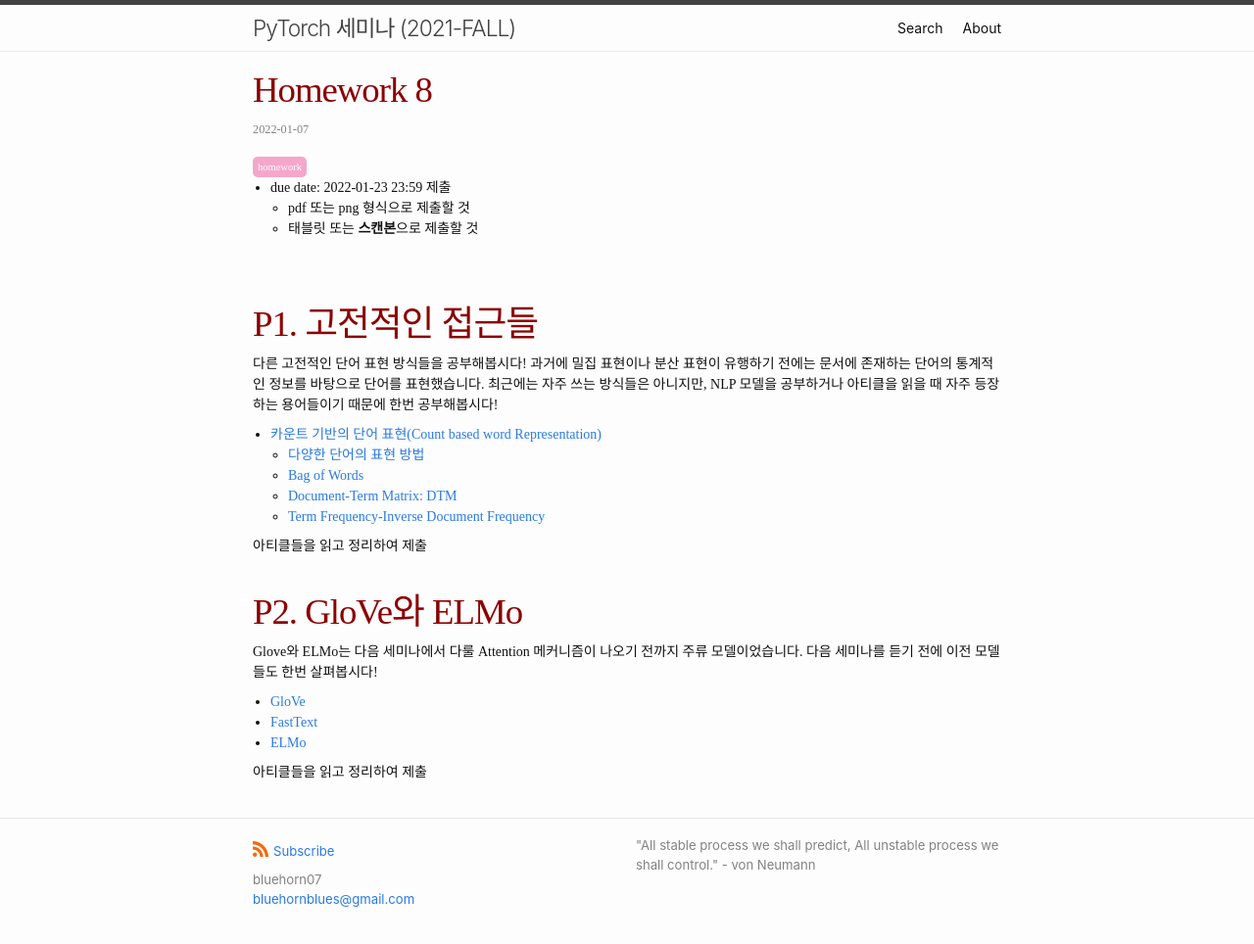
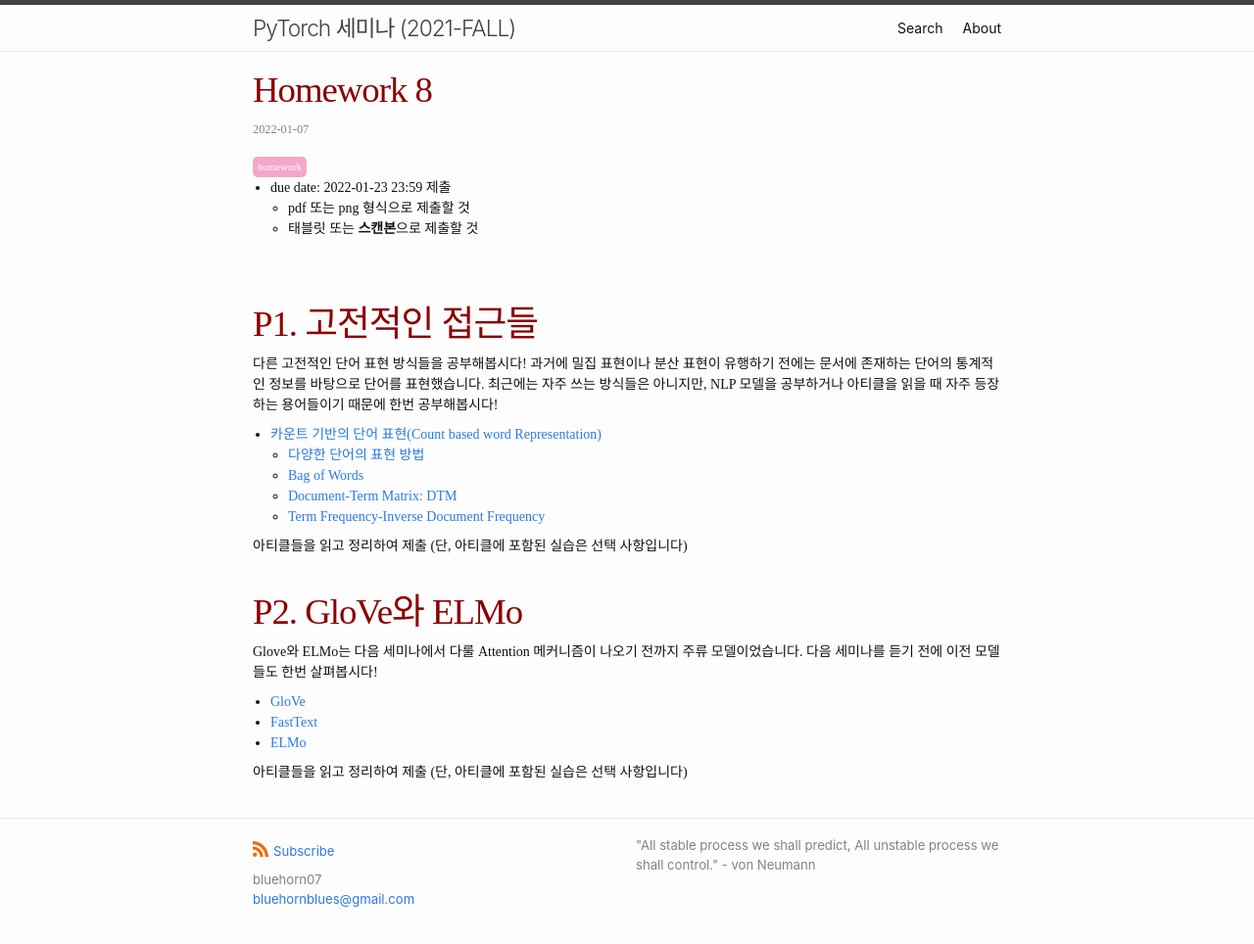
Before and after one commit to PoApper/pytorch-seminar, a Jekyll site: the page built from _posts/2022-01-07-homework-8.md, in a window 1280 px wide. Shown: the whole page at 98% size. Built offline with Jekyll 4.4.1, drawn with Linux system fonts in a browser that asks for light colours; nearby versions of some CDN libraries; some web fonts are replaced.

Commit message:
update hw8

```diff
--- a/_posts/2022-01-07-homework-8.md
+++ b/_posts/2022-01-07-homework-8.md
@@ -21,7 +21,7 @@ tags: ["homework"]
   - [Document-Term Matrix: DTM](https://wikidocs.net/24559)
   - [Term Frequency-Inverse Document Frequency](https://wikidocs.net/31698)
 
-아티클들을 읽고 정리하여 제출
+아티클들을 읽고 정리하여 제출 (단, 아티클에 포함된 실습은 선택 사항입니다)
 
 # P2. GloVe와 ELMo
 
@@ -31,4 +31,4 @@ Glove와 ELMo는 다음 세미나에서 다룰 Attention 메커니즘이 나오
 - [FastText](https://wikidocs.net/22883)
 - [ELMo](https://wikidocs.net/33930)
 
-아티클들을 읽고 정리하여 제출
+아티클들을 읽고 정리하여 제출 (단, 아티클에 포함된 실습은 선택 사항입니다)
```
